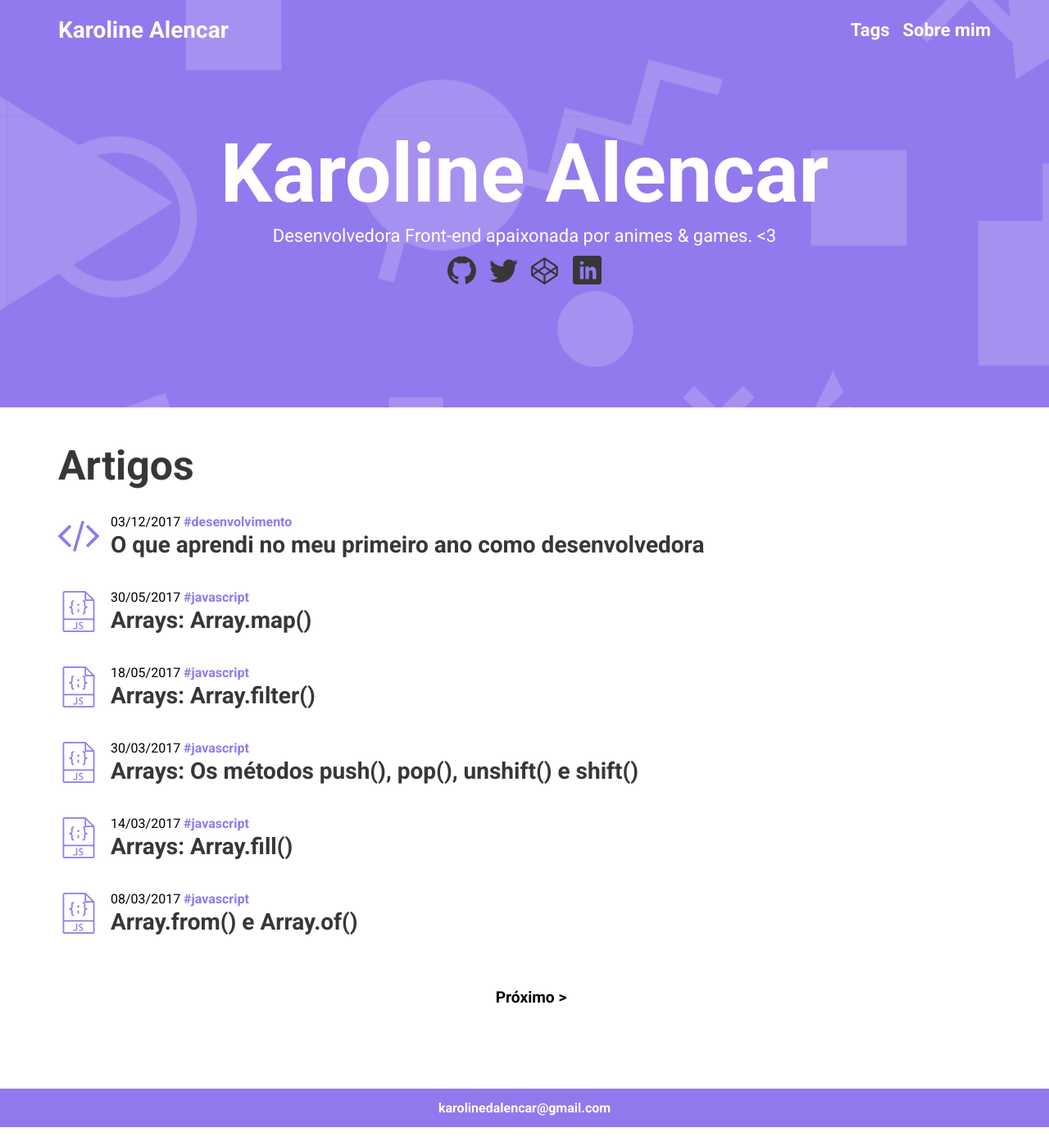
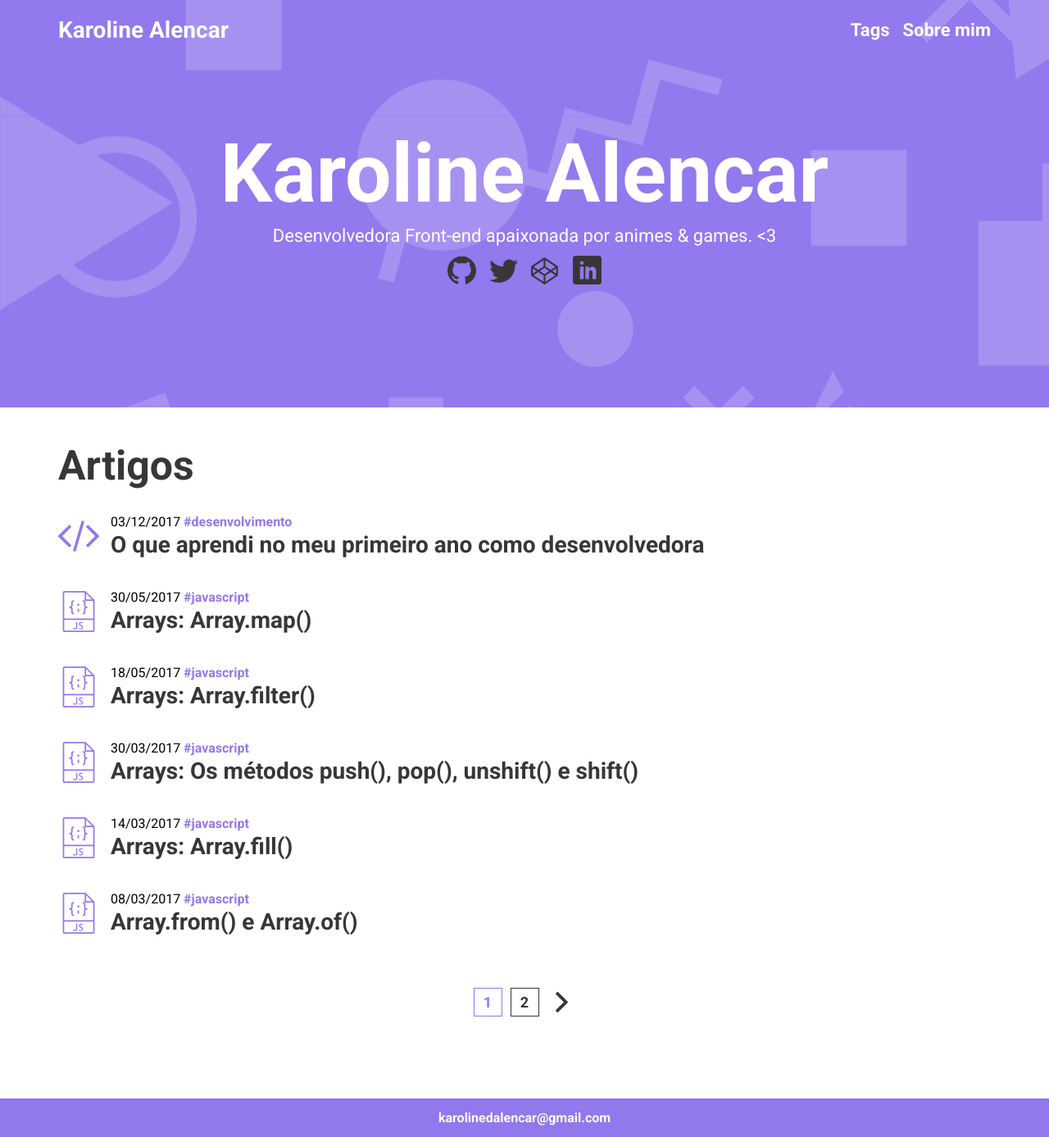
Before and after one commit to karolinedealencar/karolinedealencar.com.br, a Jekyll site: the page built from index.html, in a window 1280 px wide. Shown: the whole page at 82% size. Built offline with Jekyll 4.4.1, drawn with Linux system fonts in a browser that asks for light colours; the list of posts is cut into pages by our own code.

Commit message:
Change Pagination

```diff
--- /dev/null
+++ b/_includes/pagination.html
@@ -0,0 +1,33 @@
+
+  <!-- Pagination links -->
+{% if paginator.total_pages > 1 %}
+<div class="pagination">
+    {% if paginator.previous_page %}
+        <a class="pagination__control" href="{{ paginator.previous_page_path | prepend: site.baseurl | replace: '//', '/' }}">
+            <svg class="pagination__svg" xmlns="http://www.w3.org/2000/svg" viewBox="0 0 492 492">
+                <path d="M198.608 246.104L382.664 62.04c5.068-5.056 7.856-11.816 7.856-19.024 0-7.212-2.788-13.968-7.856-19.032l-16.128-16.12C361.476 2.792 354.712 0 347.504 0s-13.964 2.792-19.028 7.864L109.328 227.008c-5.084 5.08-7.868 11.868-7.848 19.084-.02 7.248 2.76 14.028 7.848 19.112l218.944 218.932c5.064 5.072 11.82 7.864 19.032 7.864 7.208 0 13.964-2.792 19.032-7.864l16.124-16.12c10.492-10.492 10.492-27.572 0-38.06L198.608 246.104z"/>
+            </svg>
+        </a>
+    {% else %}
+    {% endif %}
+
+    {% for page in (1..paginator.total_pages) %}
+    {% if page == paginator.page %}
+        <span class="pagination__page-number pagination__page-number--active">{{ page }}</span>
+    {% elsif page == 1 %}
+        <a class="pagination__page-number" href="{{ paginator.previous_page_path | prepend: site.baseurl | replace: '//', '/' }}">{{ page }}</a>
+    {% else %}
+        <a class="pagination__page-number" href="{{ site.paginate_path | prepend: site.baseurl | replace: '//', '/' | replace: ':num', page }}">{{ page }}</a>
+    {% endif %}
+    {% endfor %}
+
+    {% if paginator.next_page %}
+    <a class="pagination__control" href="{{ paginator.next_page_path | prepend: site.baseurl | replace: '//', '/' }}">
+        <svg class="pagination__svg" xmlns="http://www.w3.org/2000/svg" viewBox="0 0 492.004 492.004">
+            <path d="M382.678 226.804L163.73 7.86C158.666 2.792 151.906 0 144.698 0s-13.968 2.792-19.032 7.86l-16.124 16.12c-10.492 10.504-10.492 27.576 0 38.064L293.398 245.9l-184.06 184.06c-5.064 5.068-7.86 11.824-7.86 19.028 0 7.212 2.796 13.968 7.86 19.04l16.124 16.116c5.068 5.068 11.824 7.86 19.032 7.86s13.968-2.792 19.032-7.86L382.678 265c5.076-5.084 7.864-11.872 7.848-19.088.016-7.244-2.772-14.028-7.848-19.108z"/>
+        </svg>
+    </a>
+    {% else %}
+    {% endif %}
+</div>
+{% endif %}
--- a/_includes/posts-list.html
+++ b/_includes/posts-list.html
@@ -50,20 +50,5 @@
       {% endif %}
     </div>
   </div>
-
-  <!-- Pagination links -->
-  <div class="pagination">
-  {% if paginator.previous_page %}
-    <a class="previous" href="{{ paginator.previous_page_path }}">
-      < Anterior
-    </a>
-  {% else %}
-  {% endif %}
-    {% if paginator.next_page %}
-      <a class="next" href="{{ paginator.next_page_path }}">
-        Próximo >
-      </a>
-    {% else %}
-  {% endif %}
-  </div>
+  {% include pagination.html %}
 </section>
--- a/_sass/_style.scss
+++ b/_sass/_style.scss
@@ -349,14 +349,69 @@
 .pagination {
   display: flex;
   justify-content: center;
+  align-items: center;
   padding: 4rem 1rem 0 1rem;
 
   font-size: 1.2rem;
   font-weight: bold;
 }
 
-.next {
-  margin-left: 1rem;
+.pagination__page-number {
+  height: 25px;
+  width: 25px;
+  display: flex;
+  justify-content: center;
+  align-items: center;
+  margin-left: rem(5);
+  margin-right: rem(5);
+
+  color: $color-secondary;
+  font-size: rem(14);
+
+  border: 1px solid $color-secondary;
+
+  @media (min-width: 520px) {
+    height: 35px;
+    width: 35px;
+    font-size: rem(18);
+  }
+
+}
+
+a.pagination__page-number {
+  transition: baseTransition();
+
+  &:hover {
+    transform: baseTranslate();
+  }
+
+}
+
+.pagination__page-number--active {
+  color: $color-primary;
+  border-color: $color-primary;
+}
+
+.pagination__control {
+  height: 20px;
+  width: 20px;
+  margin: 0 rem(10);
+
+  @media (min-width: 520px) {
+    height: 25px;
+    width: 25px;
+  }
+
+}
+
+.pagination__svg {
+  fill: $color-secondary;
+  transition: baseTransition();
+
+  &:hover {
+    fill: $color-primary;
+  }
+
 }
 
 // FOOTER
```
Also changed, not shown: img/icon-next.svg (added), img/icon-prev.svg (added).
